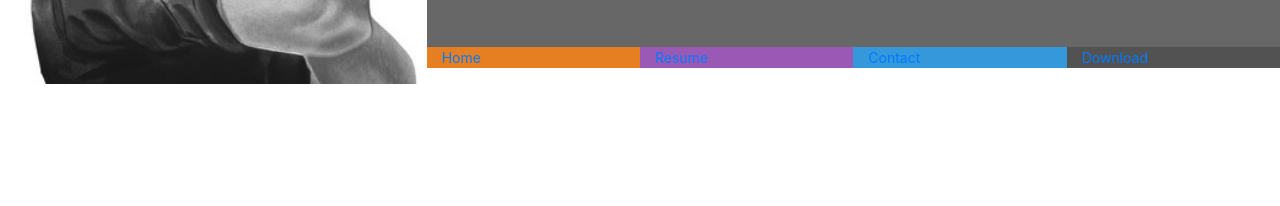
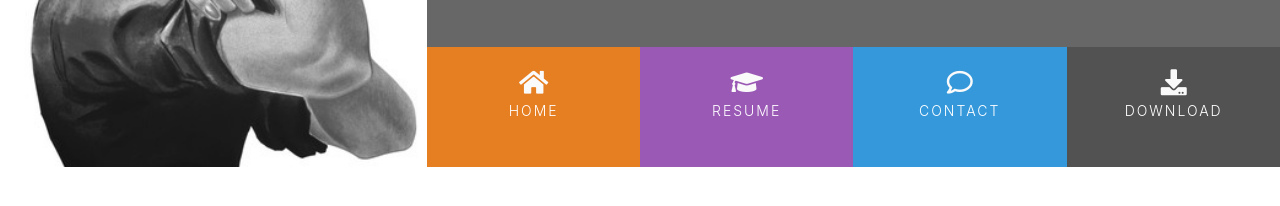
Before and after one commit to Dee68/ucd-resume, a plain HTML site: page index.html in a window 1280 px wide. Shown: the part 302-508 px from the top of the page. Drawn offline with nearby package versions, Linux system fonts and the light colour scheme.

Commit message:
Add hover effect on nav elements.

```diff
--- a/assets/css/style.css
+++ b/assets/css/style.css
@@ -58,3 +58,39 @@ header {
 #nav li {
     font-size: 14px;
 }
+.menuitem {
+    height: 120px;
+    text-align: center;
+    padding: 0;
+}
+.menuitem a {
+    width: 100%;
+    text-decoration: none;
+    color: #fff;
+    height: 120px;
+}
+.menuitem a i {
+    color: #fafafa;
+    padding-top: 22px;
+    display: block;
+    font-size: 26px;
+}
+.menuitem span {
+    display: block;
+    width: 100%;
+    padding-top: 5px;
+    font-size: 14px;
+    text-align: center;
+    text-transform: uppercase;
+    font-weight: 300;
+    letter-spacing: 2px;
+}
+#nav {
+    margin: 0;
+}
+
+/* ----------------------------------------------------------- hover.css */
+.hvr-sweep-to-bottom:before {
+    background: rgba(0, 0, 0, 0.2);
+    height: 120px;
+}
--- a/index.html
+++ b/index.html
@@ -6,6 +6,7 @@
     <meta name="viewport" content="width=device-width, initial-scale=1.0">
     <link rel="stylesheet" href="https://maxcdn.bootstrapcdn.com/bootstrap/4.2.1/css/bootstrap.min.css" type="text/css" />
     <link rel="stylesheet" href="https://use.fontawesome.com/releases/v5.0.10/css/all.css" integrity="sha384-+d0P83n9kaQMCwj8F4RJB66tzIwOKmrdb46+porD/OvrJ+37WqIM7UoBtwHO6Nlg" crossorigin="anonymous">
+    <link rel="stylesheet" href="https://cdnjs.cloudflare.com/ajax/libs/hover.css/2.1.1/css/hover-min.css" type="text/css" />
     <link rel="stylesheet" href="assets/css/style.css">
     <title>Rosie</title>
 </head>
@@ -24,17 +25,17 @@
             <div class="row no-gutters">
                 <div class="col">
                     <ul id="nav" class="list-inline menucontainer">
-                        <li class="col-6 col-sm-3 list-inline-item ui-menu-color-home">
-                            <a href="#"><span>Home</span></a>
+                        <li class="col-6 col-sm-3 list-inline-item ui-menu-color-home menuitem">
+                            <a href="#" class="hvr-sweep-to-bottom"><i class="fa fa-home" aria-hidden="true"></i><span>Home</span></a>
                         </li>
-                        <li class="col-6 col-sm-3 list-inline-item ui-menu-color-resume">
-                            <a href="#"><span>Resume</span></a>
+                        <li class="col-6 col-sm-3 list-inline-item ui-menu-color-resume menuitem">
+                            <a href="#" class="hvr-sweep-to-bottom"><i class="fa fa-graduation-cap" aria-hidden="true"></i><span>Resume</span></a>
                         </li>
-                        <li class="col-6 col-sm-3 list-inline-item ui-menu-color-contact">
-                            <a href="#"><span>Contact</span></a>
+                        <li class="col-6 col-sm-3 list-inline-item ui-menu-color-contact menuitem">
+                            <a href="#" class="hvr-sweep-to-bottom"><i class="far fa-comment" aria-hidden="true"></i><span>Contact</span></a>
                         </li>
-                        <li class="col-6 col-sm-3 list-inline-item ui-menu-color-download">
-                            <a href="#"><span>Download</span></a>
+                        <li class="col-6 col-sm-3 list-inline-item ui-menu-color-download menuitem">
+                            <a href="#" class="hvr-sweep-to-bottom"><i class="fa fa-download" aria-hidden="true"></i><span>Download</span></a>
                         </li>
                     </ul>
                 </div>
@@ -45,7 +46,7 @@
     <section>
 
     </section>
-    <footer>
+    <footer class="container-fluid">
 
     </footer>
 </body>
```
